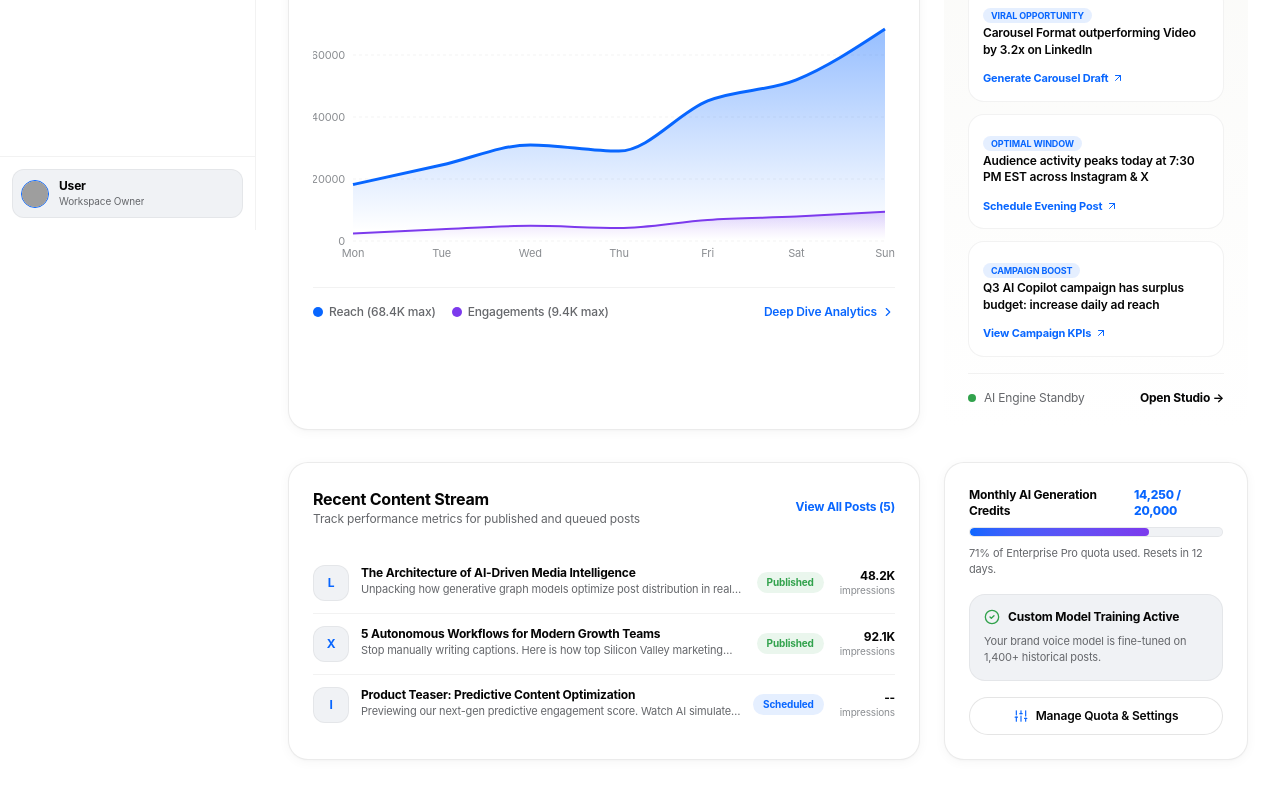
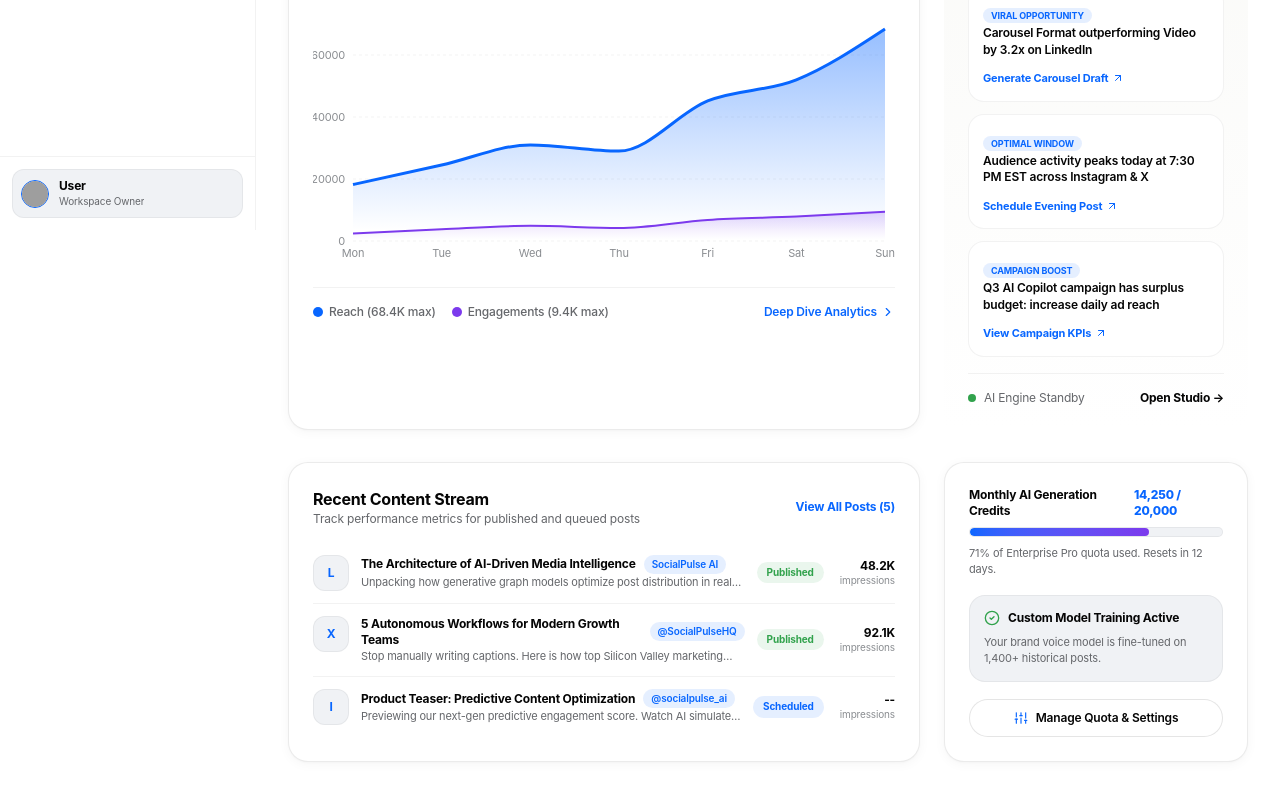
Before and after one commit to saisrinivas77/SocialPulse-AI, a Next.js app in the folder frontend/: page /dashboard in a window 1280 px wide. Shown: the part 570-1370 px from the top of the page. Built offline with nearby package versions, Linux system fonts and the light colour scheme; no server answers; grey boxes are pictures that could not be loaded.

Commit message:
feat: link social post creation and content stream to dynamic connected social channel handles

```diff
--- a/frontend/src/components/dashboard/CreatePostModal.tsx
+++ b/frontend/src/components/dashboard/CreatePostModal.tsx
@@ -7,7 +7,7 @@ import { Send, X, Sparkles } from "lucide-react";
 import { toast } from "sonner";
 
 export const CreatePostModal: React.FC = () => {
-  const { isCreatePostModalOpen, setIsCreatePostModalOpen, addPost } = useAppStore();
+  const { isCreatePostModalOpen, setIsCreatePostModalOpen, addPost, socialAccounts } = useAppStore();
   const [title, setTitle] = useState("");
   const [content, setContent] = useState("");
   const [platform, setPlatform] = useState<any>("LinkedIn");
@@ -78,17 +78,17 @@ export const CreatePostModal: React.FC = () => {
 
             <div className="grid grid-cols-2 gap-3">
               <div>
-                <label className="font-semibold text-[#5B5B5B] dark:text-[#A0A09B] block mb-1">Target Network</label>
+                <label className="font-semibold text-[#5B5B5B] dark:text-[#A0A09B] block mb-1">Target Channel</label>
                 <select
                   value={platform}
                   onChange={(e) => setPlatform(e.target.value)}
                   className="w-full p-3 rounded-xl bg-[#FAFAF8] dark:bg-[#1C1C1A] border border-[#ECE8E1] dark:border-[#262623] focus:outline-none cursor-pointer font-semibold"
                 >
-                  <option value="LinkedIn">LinkedIn</option>
-                  <option value="Instagram">Instagram</option>
-                  <option value="X">X (Twitter)</option>
-                  <option value="TikTok">TikTok</option>
-                  <option value="YouTube">YouTube</option>
+                  {socialAccounts.map((acc) => (
+                    <option key={acc.id} value={acc.platform}>
+                      {acc.platform} ({acc.connected ? acc.username : "Disconnected"})
+                    </option>
+                  ))}
                 </select>
               </div>
 
--- a/frontend/src/components/dashboard/views/OverviewView.tsx
+++ b/frontend/src/components/dashboard/views/OverviewView.tsx
@@ -468,16 +468,24 @@ export const OverviewView: React.FC = () => {
           </div>
 
           <div className="divide-y divide-black/5 dark:divide-white/10">
-            {posts.slice(0, 3).map((post) => (
+            {posts.slice(0, 3).map((post) => {
+              const linkedAcc = socialAccounts.find((a) => a.platform.toLowerCase() === post.platform.toLowerCase());
+              const handle = linkedAcc && linkedAcc.connected ? linkedAcc.username : post.platform;
+              return (
                 <div key={post.id} className="py-3 flex flex-col sm:flex-row sm:items-center justify-between gap-3">
                   <div className="flex items-start gap-3">
                     <div className="w-9 h-9 rounded-xl bg-[#F0F2F5] dark:bg-[#242526] border border-black/5 dark:border-white/10 flex items-center justify-center shrink-0 text-[#0866FF] font-bold text-xs">
                       {post.platform[0]}
                     </div>
                     <div>
+                      <div className="flex items-center gap-2">
                         <h4 className="text-xs font-bold text-[#050505] dark:text-[#E4E6EB]">
                           {post.title}
                         </h4>
+                        <span className="text-[10px] font-semibold text-[#0866FF] bg-[#0866FF]/10 px-2 py-0.5 rounded-full">
+                          {handle}
+                        </span>
+                      </div>
                       <p className="text-[11px] text-[#65676B] dark:text-[#B0B3B8] line-clamp-1">
                         {post.content}
                       </p>
@@ -504,7 +512,8 @@ export const OverviewView: React.FC = () => {
                   </div>
                 </div>
               </div>
-            ))}
+            );
+          })}
           </div>
         </div>
 
```
Lines whose indentation alone changed are shown as unchanged.
